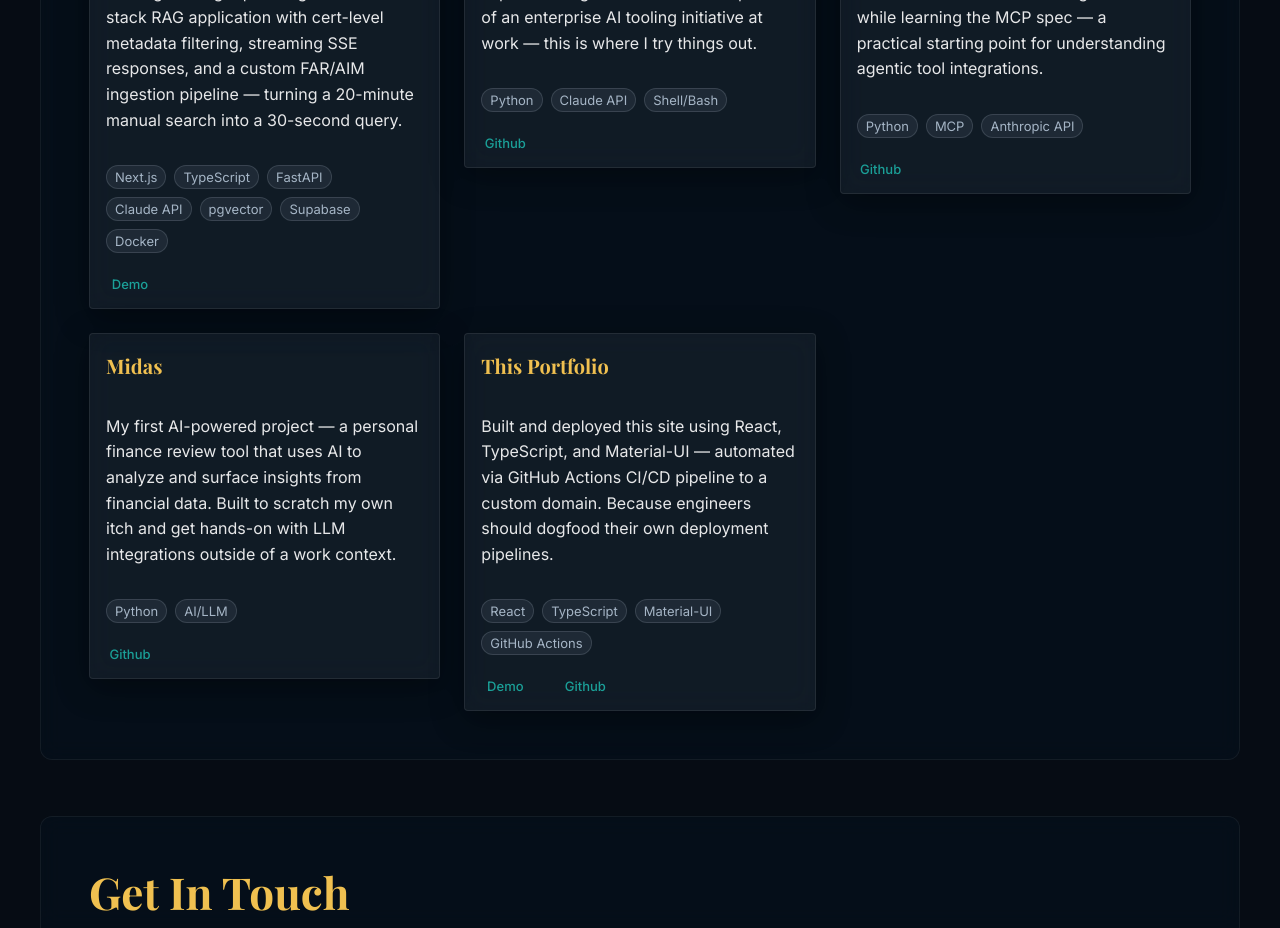
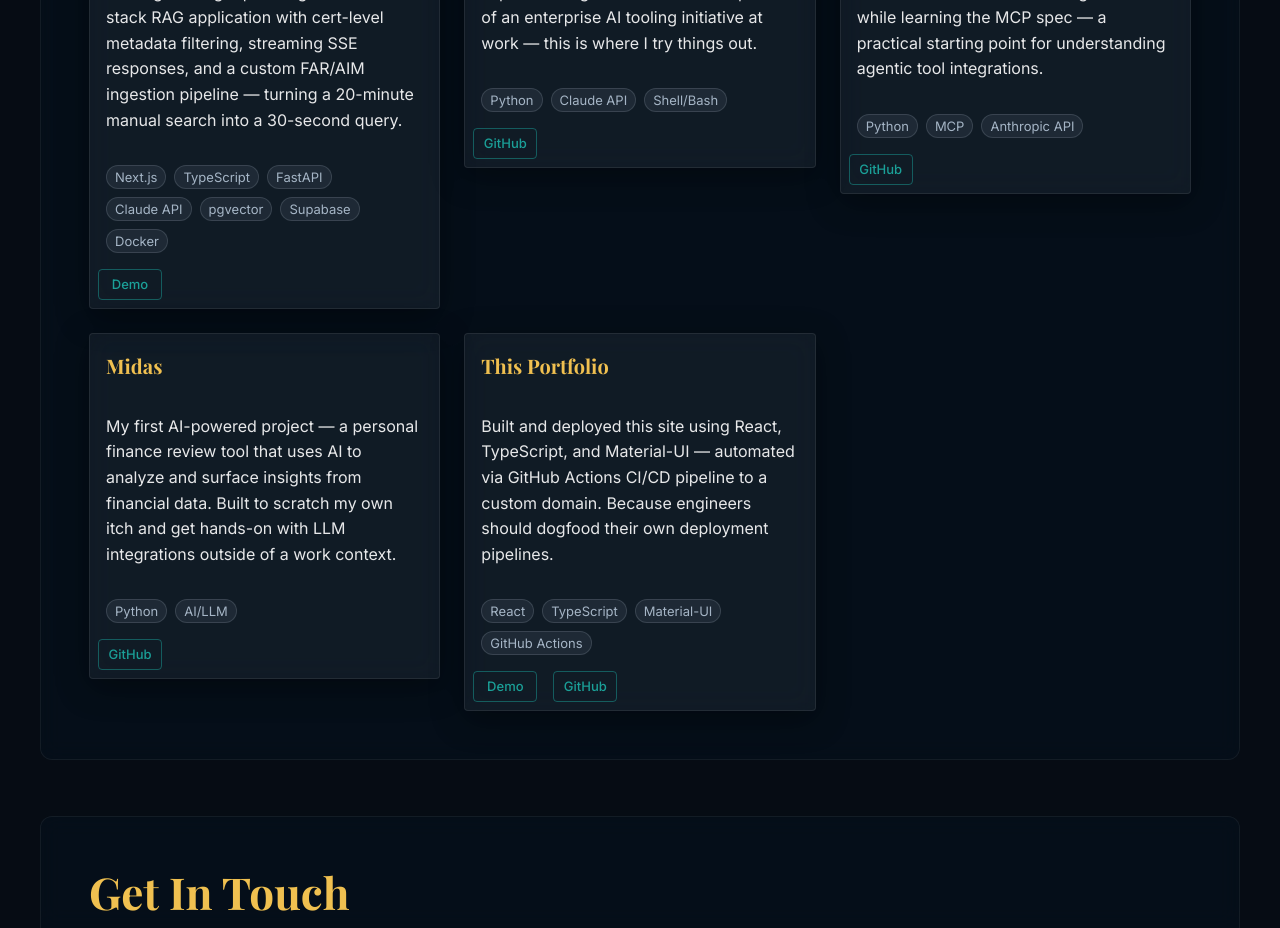
Before and after one commit to alex-gagnon/simple-portfolio, a React (Vite) app: page / in a window 1280 px wide. Shown: the part 4880-5808 px from the top of the page. Built offline with nearby package versions, Linux system fonts and the light colour scheme; no server answers.

Commit message:
Style Demo/GitHub links as outlined buttons
Switch from plain text links to outlined variant with teal border,
matching the card's existing accent color. Border brightens on hover.

https://claude.ai/code/session_01SsreCLLzZFUm8VHhfX1trs

```diff
--- a/src/components/Card/Card.tsx
+++ b/src/components/Card/Card.tsx
@@ -108,12 +108,16 @@ export const Card: FC<Project> = ({
                         href={demo}
                         target="_blank"
                         rel="noopener noreferrer"
+                        variant="outlined"
                         size="small"
                         sx={{
                             color: '#1ba098',
+                            borderColor: 'rgba(27, 160, 152, 0.5)',
                             textTransform: 'none',
+                            fontWeight: 500,
                             '&:hover': {
                                 backgroundColor: 'rgba(27, 160, 152, 0.1)',
+                                borderColor: '#1ba098',
                             },
                         }}
                     >
@@ -125,16 +129,20 @@ export const Card: FC<Project> = ({
                         href={github}
                         target="_blank"
                         rel="noopener noreferrer"
+                        variant="outlined"
                         size="small"
                         sx={{
                             color: '#1ba098',
+                            borderColor: 'rgba(27, 160, 152, 0.5)',
                             textTransform: 'none',
+                            fontWeight: 500,
                             '&:hover': {
                                 backgroundColor: 'rgba(27, 160, 152, 0.1)',
+                                borderColor: '#1ba098',
                             },
                         }}
                     >
-                        Github
+                        GitHub
                     </Button>
                 )}
             </CardActions>
```
